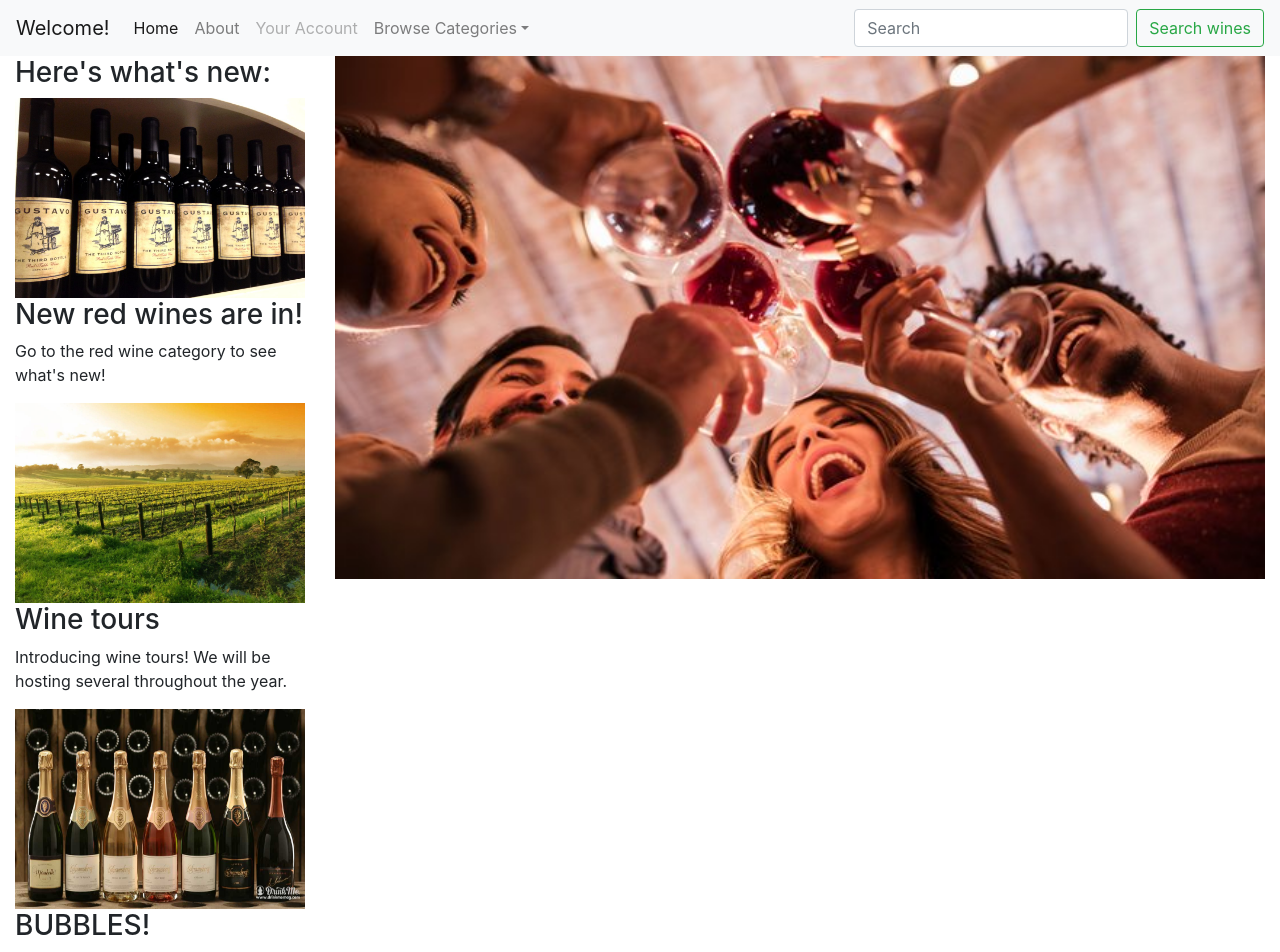
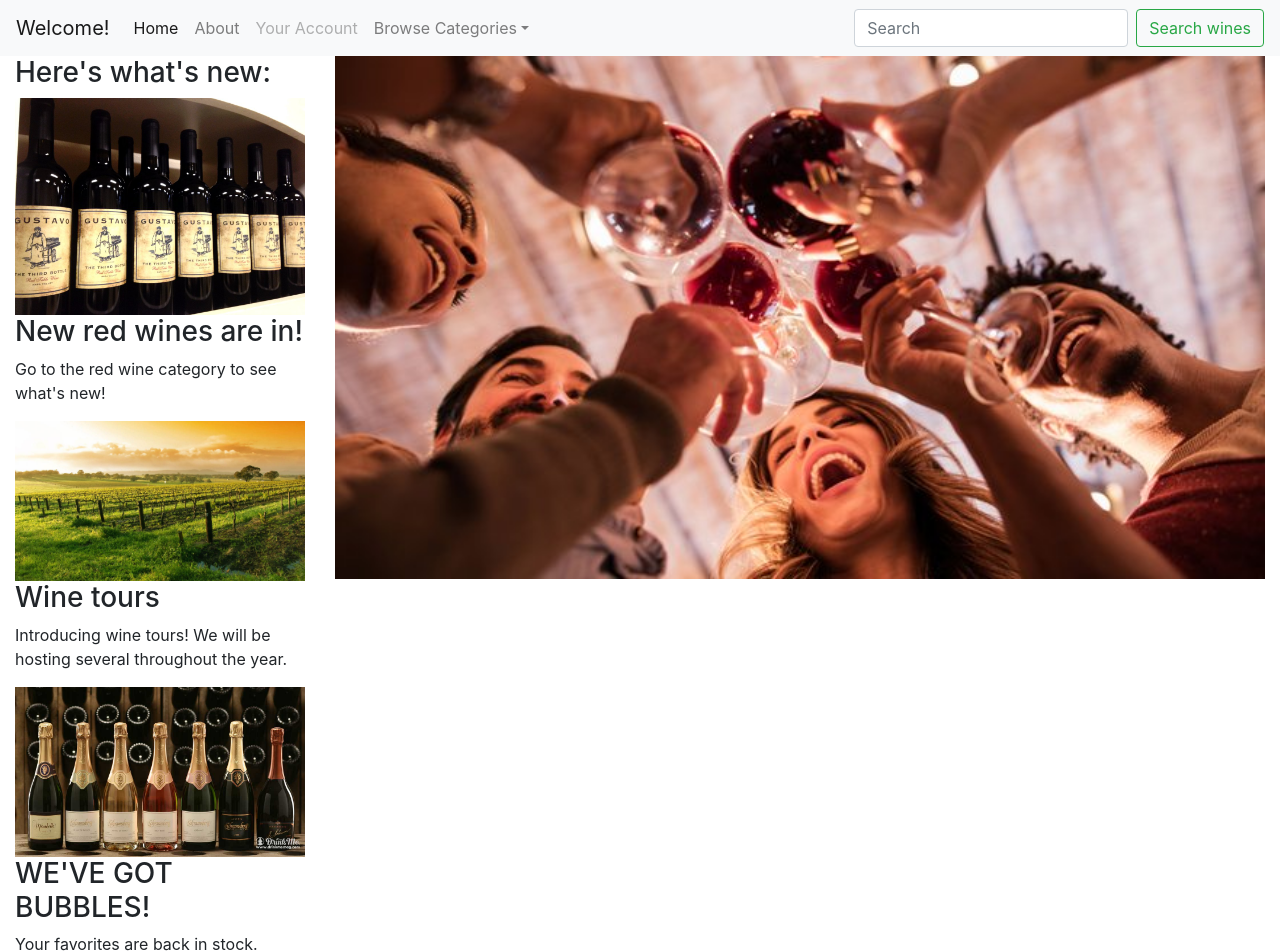
Before and after one commit to jss530/frontpage, a React (Create React App) app: page / in a window 1280 px wide. Shown: the top 952 px of the page. Built offline with nearby package versions, Linux system fonts and the light colour scheme.

Commit message:
Minor changes to img CSS

```diff
--- a/src/components/Sidebar.css
+++ b/src/components/Sidebar.css
@@ -4,5 +4,5 @@
 
 .sidebar-image {
   width: 100%;
-  height: 200px;
+  height: 100%;
 }
--- a/src/components/Sidebar.js
+++ b/src/components/Sidebar.js
@@ -11,14 +11,14 @@ class Sidebar extends React.Component {
       <Grid>
         <Row>
           <h3 id="sidebar-intro">Here's what's new: </h3>
-          <Image src={ redWine } className="sidebar-image" />
+          <Image src={ redWine } className="sidebar-image" responsive={true}/>
             <h3>New red wines are in!</h3>
             <p>Go to the red wine category to see what's new!</p>
           <Image src={ tours } className="sidebar-image" />
             <h3>Wine tours</h3>
             <p>Introducing wine tours! We will be hosting several throughout the year.</p>
           <Image src={ sparkling } className="sidebar-image" />
-            <h3>BUBBLES!</h3>
+            <h3>WE'VE GOT BUBBLES!</h3>
             <p>Your favorites are back in stock.</p>
         </Row>
       </Grid>
```
